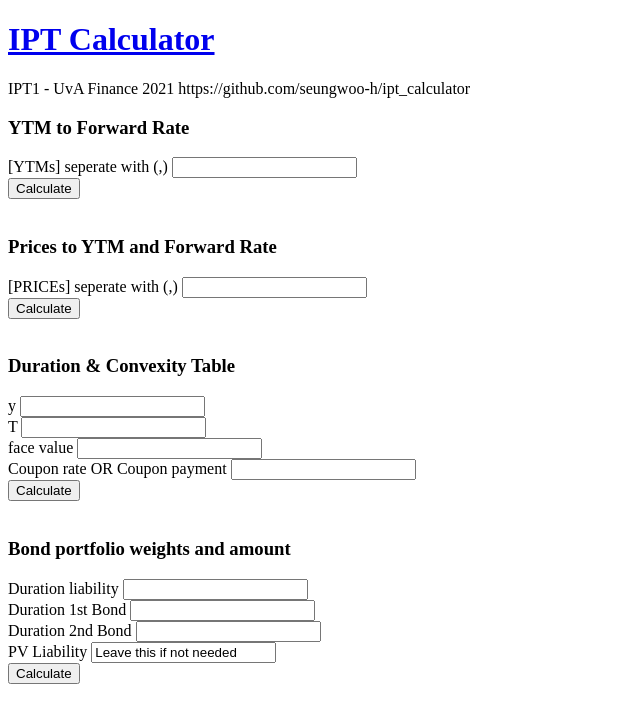
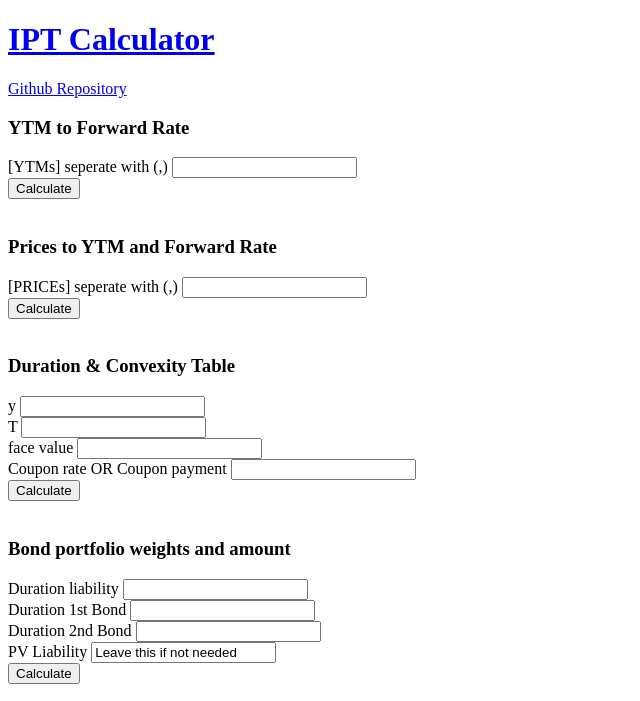
Before and after one commit to seungwoo-h/investment_portfolio_theory_calculator, a Flask app: page / in a window 1280 px wide. Shown: the top 701 px of the page, without its empty margins (0-640 px from the left). Run offline with Flask 2, Linux system fonts and the light colour scheme; parts of the project's set-up code (start-up, migrations or seed data) failed here and were passed over.

Commit message:
Update index.html

```diff
--- a/templates/index.html
+++ b/templates/index.html
@@ -8,8 +8,7 @@
     </style>
 </head>
 <h1><a href={{ url_for('main_get') }}> IPT Calculator </a></h1>
-IPT1 - UvA Finance 2021
-https://github.com/seungwoo-h/ipt_calculator
+    <a href='https://github.com/seungwoo-h/ipt_calculator'> Github Repository </a>
 <body>
     <div>
         <h3>YTM to Forward Rate</h3>
```
